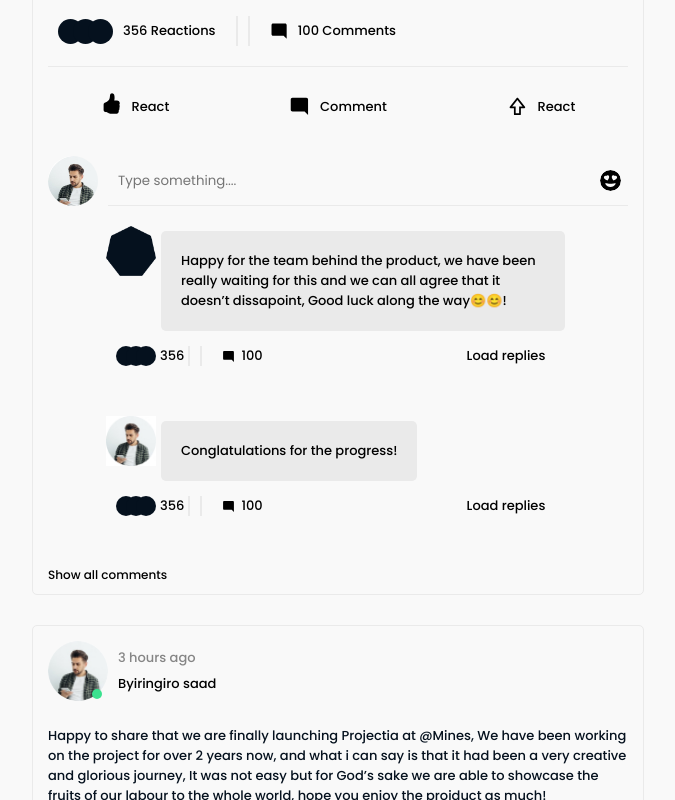
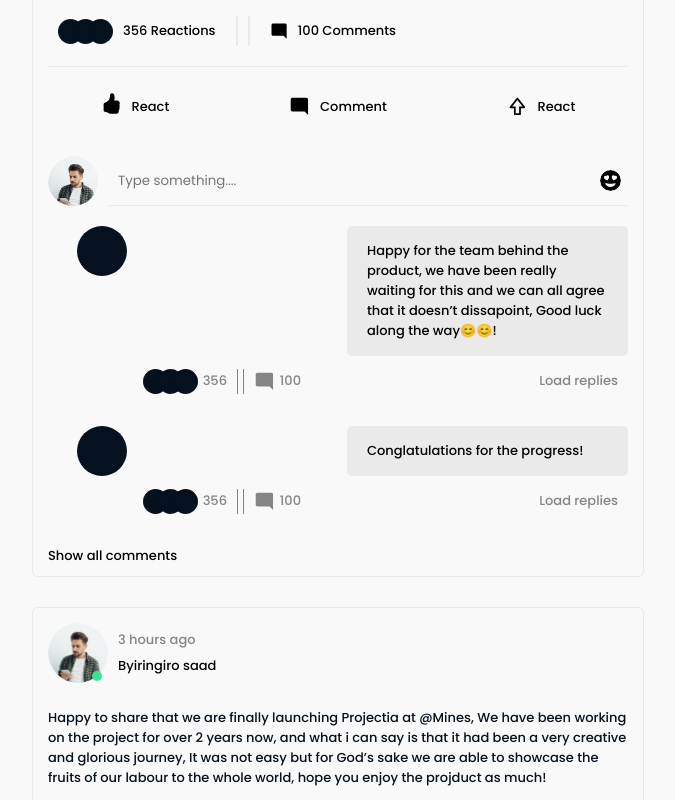
Before and after one commit to aamines/frontend, a React (Create React App) app: page /home in a window 1280 px wide. Shown: the part 820-1620 px from the top of the page, without its empty margins (332-1007 px from the left). Built offline with nearby package versions, Linux system fonts and the light colour scheme; no server answers.

Commit message:
restyled comments

```diff
--- /dev/null
+++ b/src/components/comments/comment.jsx
@@ -0,0 +1,138 @@
+import React from "react";
+import styled from "styled-components";
+
+//icons
+import { MdModeComment } from "react-icons/md";
+
+const Comment = ({ content, pic }) => {
+  return (
+    <Container>
+      <div className="comment">
+        <div className="image"></div>
+        <div className="content">{content}</div>
+      </div>
+      <div className="down">
+        <div className="left">
+          <div className="reactions">
+            <ul>
+              <li></li>
+              <li></li>
+              <li></li>
+            </ul>
+            <p className="f-low">356</p>
+          </div>
+          <div className="stats">
+            <MdModeComment className="icon" />
+            <p className="f-low">100</p>
+          </div>
+        </div>
+        <p className="replies">Load replies</p>
+      </div>
+    </Container>
+  );
+};
+
+const Container = styled.div`
+  width: 100%;
+  height: auto;
+  margin: 0 0 20px 0;
+  display: flex;
+  flex-direction: column;
+  align-items: flex-end;
+
+  .comment {
+    width: 100%;
+    height: auto;
+    display: flex;
+    flex-direction: row;
+    justify-content: space-between;
+
+    .image {
+      width: 50px;
+      height: 50px;
+      border-radius: 50%;
+      background: var(--dark);
+    }
+
+    .content {
+      width: 89%;
+      margin: 0 0 0 10px;
+      display: 100%;
+      border-radius: 5px;
+      padding: 15px 20px;
+      background: var(--gray);
+    }
+  }
+
+  .down {
+    width: 89%;
+    height: 50px;
+    display: flex;
+    padding: 0 10px 0 15px;
+    flex-direction: row;
+    align-items: center;
+    justify-content: space-between;
+    color: var(--dark);
+
+    .left {
+      width: auto;
+      height: 100%;
+      display: flex;
+      flex-direction: row;
+      align-items: center;
+
+      .reactions {
+        width: auto;
+        height: 50%;
+        display: flex;
+        flex-direction: row;
+        align-items: center;
+        padding: 0 10px 0 0;
+        border-right: 1px solid var(--grayish);
+
+        ul {
+          width: auto;
+          height: 100%;
+          display: flex;
+          flex-direction: row;
+          align-items: center;
+
+          li {
+            list-style: none;
+            width: 25px;
+            height: 25px;
+            border-radius: 50%;
+            background: var(--dark);
+            margin: 0 0 0 -10px;
+          }
+        }
+
+        p {
+          margin: 0 0 0 5px;
+        }
+      }
+
+      .stats {
+        width: auto;
+        height: 50%;
+        display: flex;
+        flex-direction: row;
+        align-items: center;
+        padding: 0 0 0 10px;
+        margin: 0 0 0 5px;
+        border-left: 1px solid var(--grayish);
+
+        .icon {
+          font-size: 1.6em;
+          margin: 0 5px 0 0;
+        }
+      }
+    }
+
+    p.replies {
+      cursor: pointer;
+    }
+  }
+`;
+
+export default Comment;
--- a/src/components/posts/comments.jsx
+++ b/src/components/comments/comments.jsx
@@ -3,8 +3,9 @@ import styled from "styled-components";
 
 //icons
 import { BsEmojiHeartEyesFill } from "react-icons/bs";
-import { MdModeComment } from "react-icons/md";
-import SingleComment from "./singleComment";
+
+//components
+import Comment from "./comment";
 
 const Comments = () => {
   return (
@@ -18,12 +19,11 @@ const Comments = () => {
           <BsEmojiHeartEyesFill className="icon" />
         </div>
       </div>
-
-      {/* comments */}
-      <SingleComment commentContent="Happy for the team behind the product, we have been really waiting
-        for this and we can all agree that it doesn’t dissapoint, Good luck along the way😊😊!" pic="/images/three.png"/>
-      <SingleComment commentContent="Conglatulations for the progress!" pic="/images/user.jpg"/>
-      <p className="p">Show all comments</p>
+      <div className="comments">
+        <Comment content="Happy for the team behind the product, we have been really waiting for this and we can all agree that it doesn’t dissapoint, Good luck along the way😊😊!" />
+        <Comment content="Conglatulations for the progress!" />
+      </div>
+      <p className="more">Show all comments</p>
     </Container>
   );
 };
@@ -33,7 +33,7 @@ const Container = styled.div`
   height: auto;
   display: flex;
   flex-direction: column;
-  align-items: center;
+  align-items: flex-end;
 
   .search {
     width: 100%;
@@ -82,6 +82,16 @@ const Container = styled.div`
       }
     }
   }
+
+  .comments {
+    width: 95%;
+    height: auto;
+  }
+
+  p.more {
+    align-self: flex-start;
+    cursor: pointer;
+  }
 `;
 
 export default Comments;
--- a/src/components/posts/comments.css
+++ /dev/null
@@ -1,93 +0,0 @@
-.comments{
-    display: flex;
-    width: 80%;
-  }
-  .commenterImg{
-       width: 50px !important;
-       height: 50px !important;
-  }
-  .commentContent{
-    padding: 20px;
-    margin: 5px;
-    border-radius: 5px;
-    background: #EAEAEA;
-  }
-
-  .commentReactions {
-    width: 100%;
-    height: 50px;
-    margin: 20px 0 10px 0;
-    display: flex;
-    flex-direction: row;
-    align-items: center;
-    justify-content: flex-start;
-  }
-    .reactions {
-      width: auto;
-      height: 20px;
-      display: flex;
-      padding: 0 0 0 10px;
-      flex-direction: row;
-      align-items: center;
-      justify-content: flex-start;
-      border-right: 2px solid var(--gray);
-      margin: 0 10px 0 0;
-    }
-     .reactions p {
-        margin: 0 20px 0 10px;
-      }
-
-      .reactions ul {
-        width: auto;
-        height: auto;
-        display: flex;
-        margin: 0 0 0 10px;
-      }
-        .reactions ul li {
-          list-style: none;
-          width: 20px;
-          height: 20px;
-          border-radius: 50%;
-          background: var(--dark);
-          margin: 0 0 0 -10px;
-        }
-
-
-    .commentReactions .commentstats {
-      width: auto;
-      height: 20px;
-      display: flex;
-      align-items: center;
-      padding: 0 20px 0 20px;
-      border-left: 2px solid var(--gray);
-    }
-      .commentReactions .icon {
-        font-size: 1em;
-        margin: 0 10px 0 0;
-      }
-
-      .commentReactions{
-
-        position: relative;
-        top: -25px;
-        width: 80%;
-      }
-      .f-low{
-        margin: 4px !important;
-      }
-      .f-left{
-        left: 180px;
-        position: relative;
-        cursor: pointer;
-      }
-      .commentstats .f-low{
-        /* color: red; */
-        margin-left: -4px !important;
-      }
-
-      .p{
-        position: relative;
-        width: 100%;
-        font-size: 12px;
-        cursor: pointer;
-      }
--- a/src/components/posts/post.jsx
+++ b/src/components/posts/post.jsx
@@ -7,7 +7,7 @@ import { MdModeComment } from "react-icons/md";
 import { BsHandThumbsUpFill } from "react-icons/bs";
 
 //components
-import Comments from "./comments";
+import Comments from "../comments/comments";
 
 const Post = () => {
   const [showComments, setShowComments] = useState(false);
--- a/src/components/posts/singleComment.jsx
+++ /dev/null
@@ -1,33 +0,0 @@
-import React from "react";
-import './comments.css'
-import { MdModeComment } from "react-icons/md";
-import styled from "styled-components";
-
-const SingleComment = ({commentContent,pic})=>{
-    return(
-        <>
-        <div className="comments">
-        <img src={pic} alt="user" className="commenterImg"/>
-        <div className="commentContent">{commentContent}</div>
-      </div>
-      <div className="commentReactions">
-      <div className="reactions">
-          <ul>
-            <li></li>
-            <li></li>
-            <li></li>
-          </ul>
-          <p className="f-low">356</p>
-        </div>
-        <div className="commentstats">
-          <MdModeComment className="icon" />
-          <p className="f-low">100</p>
-        </div>
-
-        <p className="f-left">Load replies</p>
-      </div></>
-    )
-}
-
-
-export default SingleComment
```
